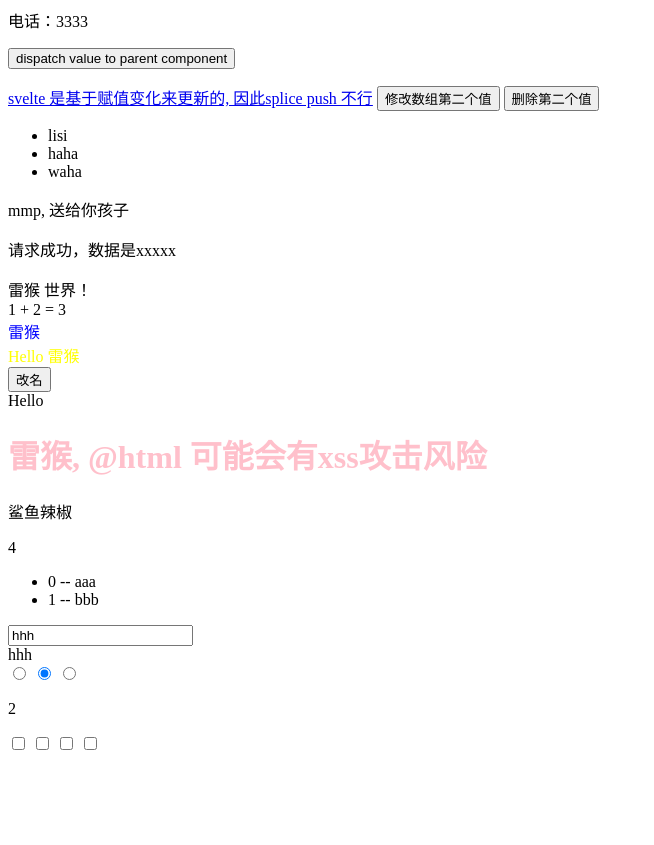
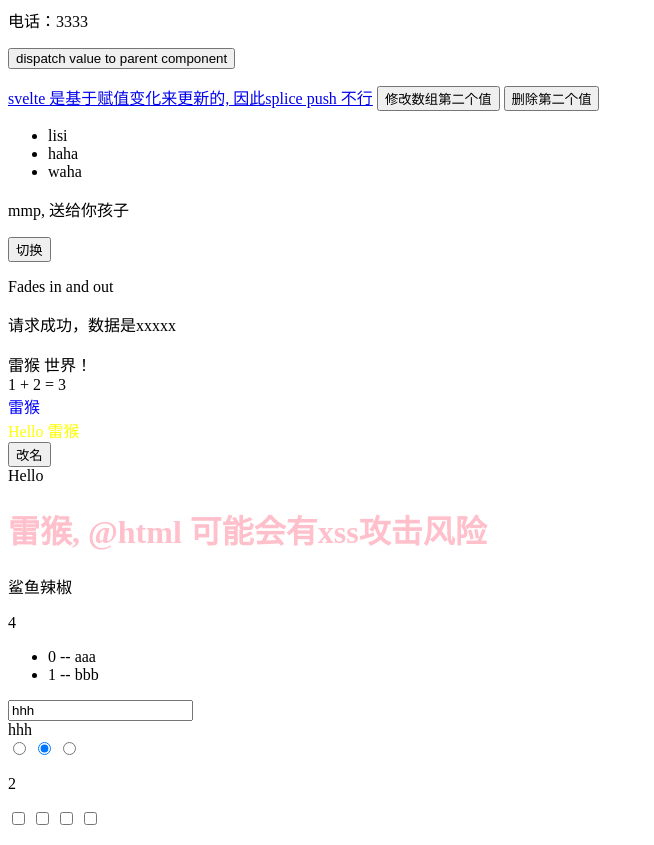
Before and after one commit to yuqi17/svelte-learning, a Svelte app: page / in a window 1280 px wide. Shown: the whole page, without its empty margins (0-654 px from the left). Before the commit the page ends 800 px from the top, so only its background shows below. Built offline with nearby package versions, Linux system fonts and the light colour scheme.

Commit message:
引入内置的过渡动画

```diff
--- a/src/Phone.svelte
+++ b/src/Phone.svelte
@@ -1,6 +1,10 @@
 <script>
     import { createEventDispatcher, onMount } from "svelte";
+    import { fade } from "svelte/transition";
+
     export let number; // 属性
+    let visible = true;
+
     let list = [{ name: "lisi" }, { name: "haha" }, { name: "waha" }];
 
     const dispatch = createEventDispatcher();
@@ -46,3 +50,7 @@
 </ul>
 
 <slot>默认值</slot>
+<p><button on:click={() => (visible = !visible)}>切换</button></p>
+{#if visible}
+    <p transition:fade>Fades in and out</p>
+{/if}
```
